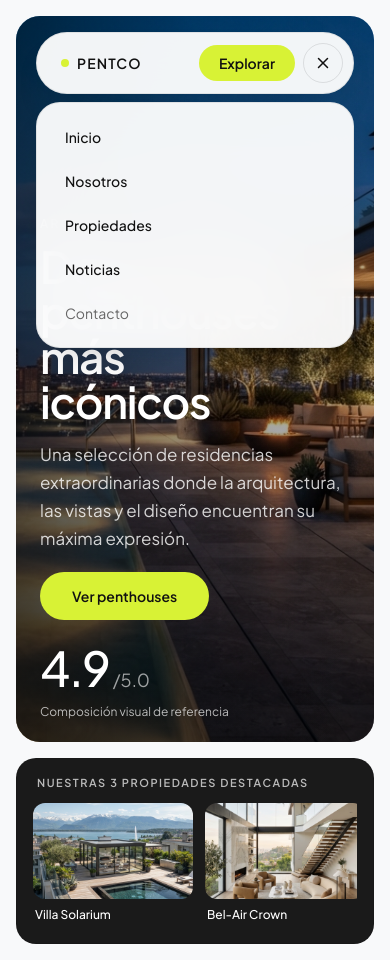
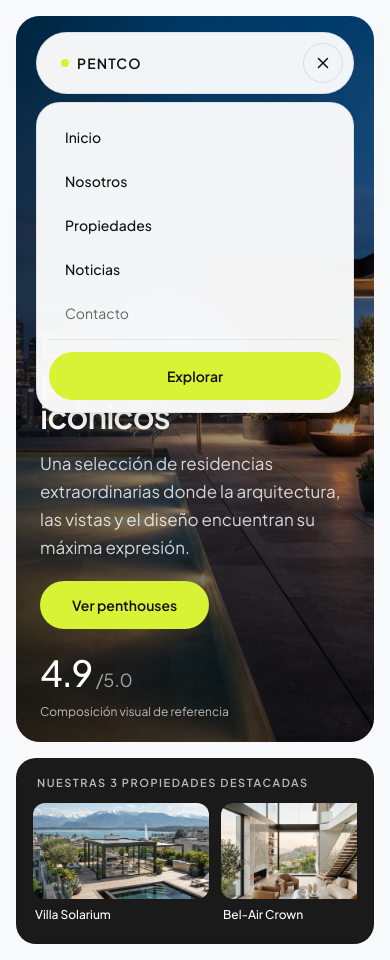
Before and after one commit to javieruncos/luxury, a React (Vite) app: page / in a window 390 px wide. Both pictures are taken after a click on the button "Abrir menú". Built offline with nearby package versions, Linux system fonts and the light colour scheme.

Commit message:
fix: ajustar CTA explorar en menú responsive

```diff
--- a/src/components/DealsDock.jsx
+++ b/src/components/DealsDock.jsx
@@ -20,7 +20,7 @@ export default function DealsDock({ variant = "overlay" }) {
         </p>
         <ul className="mt-3 flex snap-x snap-mandatory gap-3 overflow-x-auto pb-1">
           {deals.map((deal) => (
-            <li key={deal.name} className="w-40 shrink-0 snap-start">
+            <li key={deal.name} className="w-44 shrink-0 snap-start">
               <img
                 src={deal.src}
                 alt={deal.alt}
--- a/src/components/Hero.jsx
+++ b/src/components/Hero.jsx
@@ -25,13 +25,13 @@ export default function Hero() {
     >
       <motion.div
         {...animate}
-        className="relative mx-auto h-[86svh] min-h-[560px] w-full max-w-[1440px] overflow-hidden rounded-hero lg:h-full lg:min-h-0"
+        className="relative mx-auto h-[86svh] min-h-[560px] w-full max-w-[1440px] overflow-hidden rounded-hero lg:h-full lg:min-h-0 [@media(max-height:500px)]:min-h-[360px]"
       >
         <img
           src={heroImage}
           alt="Terraza de penthouse al atardecer con pileta infinita y skyline iluminado"
           fetchPriority="high"
-          className="absolute inset-0 h-full w-full object-cover object-[62%_center]"
+          className="absolute inset-0 h-full w-full object-cover object-[62%_center] max-lg:object-[55%_center] max-lg:[@media(max-height:500px)]:object-[40%_center]"
         />
         <div
           aria-hidden="true"
@@ -49,29 +49,29 @@ export default function Hero() {
             <p className="text-xs font-semibold tracking-[0.18em] text-white/70">
               ARQUITECTURA CURADA
             </p>
-            <h1 className="mt-3 text-[clamp(2.75rem,6.5vw,4.75rem)] leading-[1.02] font-semibold tracking-[-0.03em] text-white [@media(max-height:750px)]:mt-2 [@media(max-height:750px)]:text-[clamp(2.375rem,5vw,3.5rem)] [@media(min-height:850px)]:text-[5.25rem] lg:tracking-[-0.035em]">
+            <h1 className="mt-3 text-[clamp(2.75rem,6.5vw,4.75rem)] leading-[1.02] font-semibold tracking-[-0.03em] text-white max-[400px]:text-[2.1rem] max-sm:leading-[1.05] min-[401px]:max-sm:text-[2.55rem] min-[401px]:[@media(max-height:800px)]:mt-2 min-[401px]:[@media(max-height:800px)]:text-[clamp(2.375rem,5vw,3.5rem)] min-[640px]:[@media(min-height:850px)]:text-[5.25rem] lg:tracking-[-0.035em]">
               Descubrí los
               <br />
               penthouses más
               <br />
               icónicos
             </h1>
-            <p className="mt-4 max-w-md text-[1.0625rem] leading-7 font-normal text-white/80 lg:text-[1.1875rem] [@media(max-height:750px)]:mt-3 [@media(max-height:750px)]:text-[0.9375rem] [@media(max-height:750px)]:leading-6">
+            <p className="mt-4 max-w-md text-[1.0625rem] leading-7 font-normal text-white/80 lg:text-[1.1875rem] [@media(max-height:800px)]:mt-3 [@media(max-height:800px)]:text-[0.9375rem] [@media(max-height:800px)]:leading-6 [@media(max-height:500px)]:hidden">
               Una selección de residencias extraordinarias donde la
               arquitectura, las vistas y el diseño encuentran su máxima
               expresión.
             </p>
-            <div className="mt-5 [@media(max-height:750px)]:mt-4">
+            <div className="mt-5 [@media(max-height:800px)]:mt-4">
               <a
                 href="#propiedades"
-                className="inline-block rounded-full bg-lime px-8 py-3.5 text-sm font-semibold text-carbon transition-all hover:scale-105 hover:bg-lime-hover [@media(max-height:750px)]:py-2.5"
+                className="inline-block rounded-full bg-lime px-8 py-3.5 text-sm font-semibold text-carbon transition-all hover:scale-105 hover:bg-lime-hover [@media(max-height:800px)]:py-2.5"
               >
                 Ver penthouses
               </a>
             </div>
           </div>
 
-          <div className="mt-6 [@media(max-height:750px)]:mt-4 [@media(min-height:800px)]:mt-6">
+          <div className="mt-6 [@media(max-height:500px)]:hidden [@media(max-height:800px)]:mt-4 [@media(min-height:801px)]:mt-6">
             <Metric />
           </div>
         </div>
--- a/src/components/Metric.jsx
+++ b/src/components/Metric.jsx
@@ -2,7 +2,7 @@ export default function Metric() {
   return (
     <div aria-label="Valoración visual de referencia: 4.9 sobre 5">
       <p className="flex items-baseline gap-1">
-        <span className="text-4xl font-medium tracking-[-0.04em] text-white [@media(max-height:750px)]:text-3xl [@media(min-height:800px)]:text-5xl">
+        <span className="text-4xl font-medium tracking-[-0.04em] text-white [@media(max-height:800px)]:text-3xl [@media(min-height:851px)]:text-5xl">
           4.9
         </span>
         <span className="text-lg text-white/60">/5.0</span>
--- a/src/components/NavDock.jsx
+++ b/src/components/NavDock.jsx
@@ -46,7 +46,7 @@ export default function NavDock({ variant = "fixed" }) {
             ))}
           </ul>
 
-          <div className="hidden items-center gap-5 md:flex">
+          <div className="hidden items-center gap-5 lg:flex">
             <a
               href="#contacto"
               className="hidden text-sm text-muted transition-colors hover:text-carbon xl:block"
@@ -61,13 +61,7 @@ export default function NavDock({ variant = "fixed" }) {
             </a>
           </div>
 
-          <div className="flex items-center gap-2 md:hidden">
-            <a
-              href="#propiedades"
-              className="rounded-full bg-lime px-5 py-2 text-sm font-semibold text-carbon"
-            >
-              Explorar
-            </a>
+          <div className="flex items-center lg:hidden">
             <button
               type="button"
               onClick={() => setOpen((value) => !value)}
@@ -81,7 +75,7 @@ export default function NavDock({ variant = "fixed" }) {
         </nav>
 
         {open && (
-          <div className="mt-2 rounded-3xl border border-black/[0.08] bg-white/95 p-3 shadow-[0_20px_40px_-20px_rgba(0,0,0,0.25)] backdrop-blur-xl md:hidden">
+          <div className="mt-2 rounded-3xl border border-black/[0.08] bg-white/95 p-3 shadow-[0_20px_40px_-20px_rgba(0,0,0,0.25)] backdrop-blur-xl lg:hidden">
             <ul className="flex flex-col">
               {links.map((link) => (
                 <li key={link.href}>
@@ -103,6 +97,15 @@ export default function NavDock({ variant = "fixed" }) {
                   Contacto
                 </a>
               </li>
+              <li className="mt-1 border-t border-black/[0.06] pt-3">
+                <a
+                  href="#propiedades"
+                  onClick={() => setOpen(false)}
+                  className="block rounded-full bg-lime px-6 py-3.5 text-center text-sm font-semibold text-carbon transition-colors hover:bg-lime-hover"
+                >
+                  Explorar
+                </a>
+              </li>
             </ul>
           </div>
         )}
```
